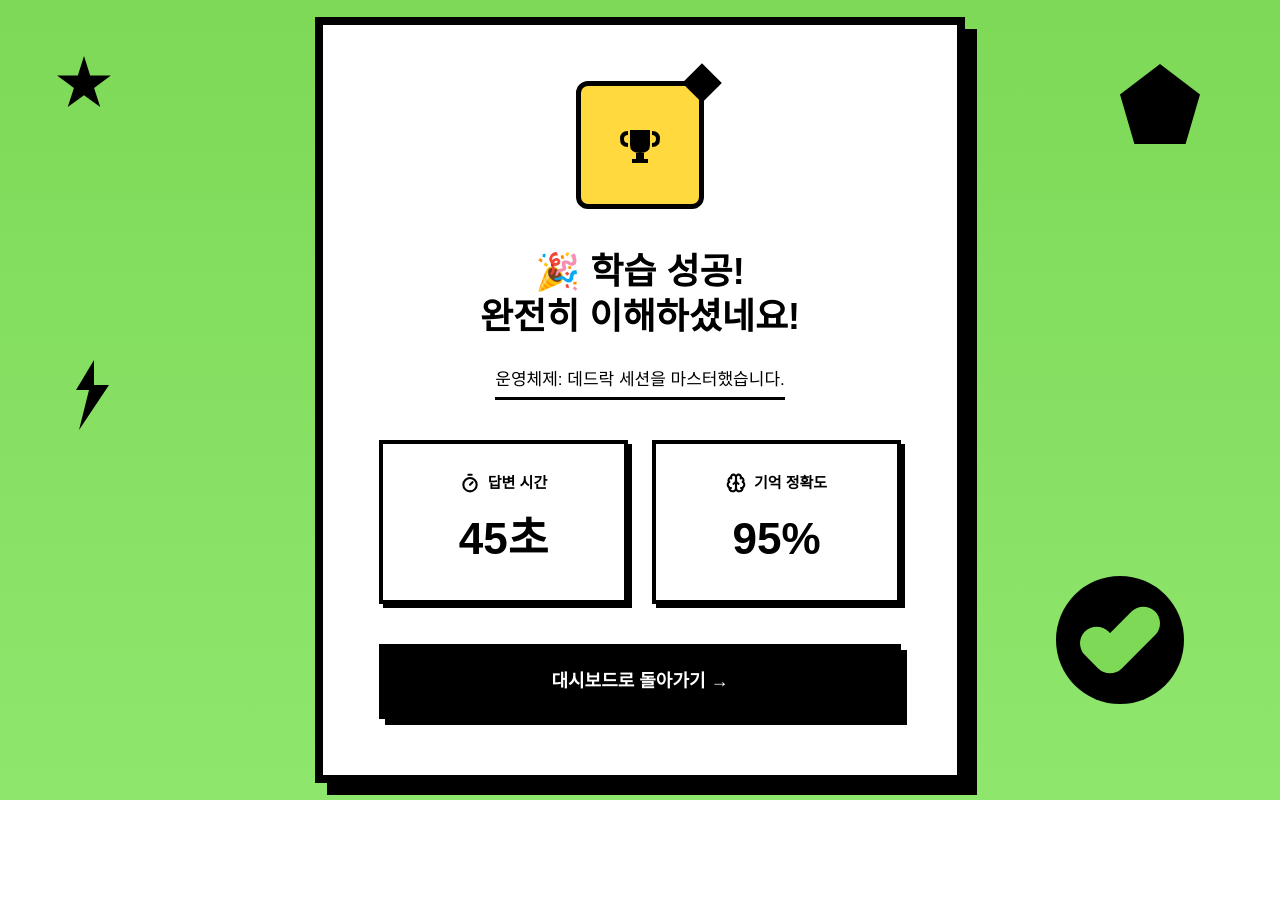
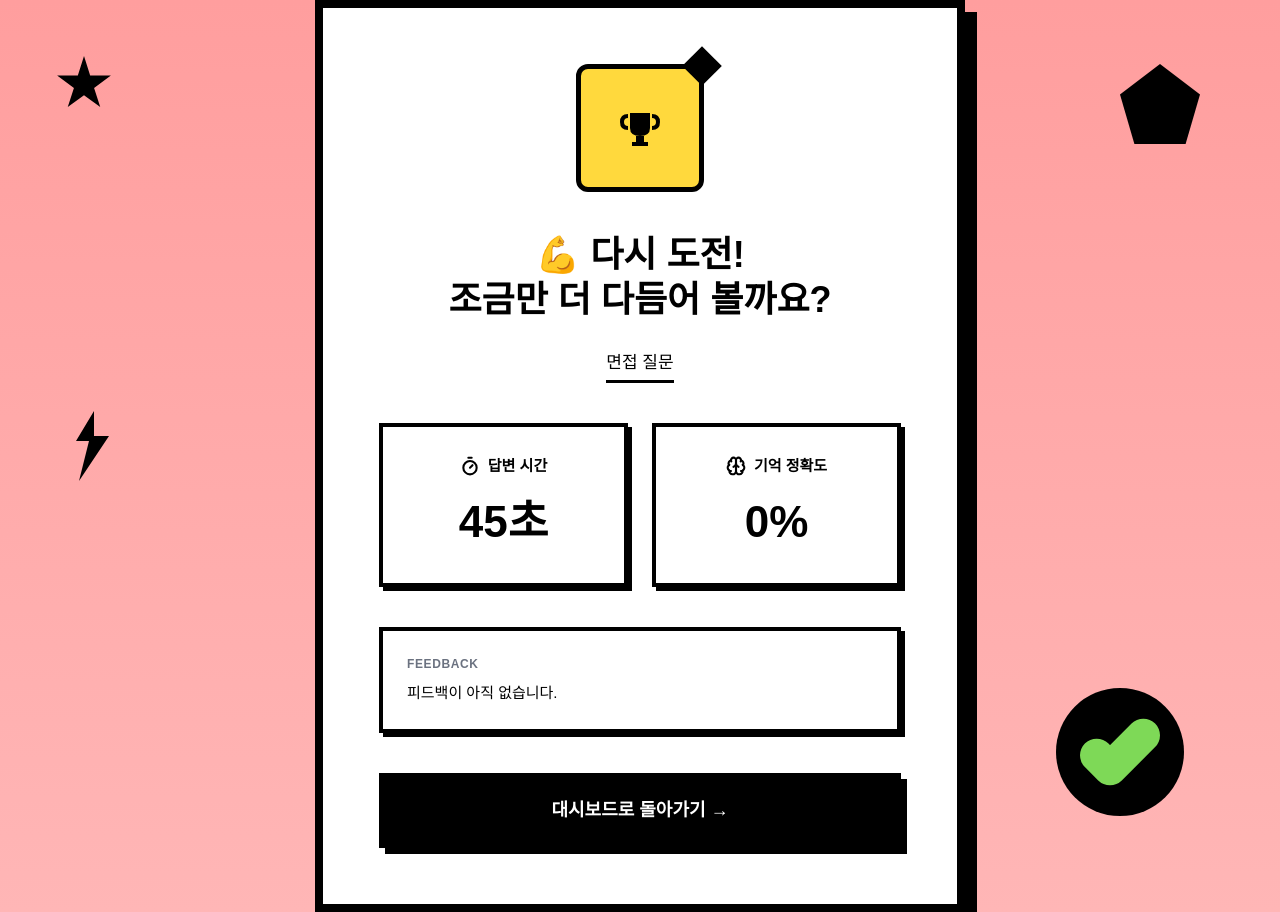
Before and after one commit to DORIV-PILMIN/DORIV-FE, a Next.js app: page /result in a window 1280 px wide. Before the commit the page ends 800 px from the top, so only its background shows below. Built offline with nearby package versions, Linux system fonts and the light colour scheme.

Commit message:
fix: wire interview start and question attempt submission flow

```diff
--- a/src/app/interview/page.tsx
+++ b/src/app/interview/page.tsx
@@ -1,8 +1,26 @@
 "use client";
 
 import Link from "next/link";
+import { useSearchParams } from "next/navigation";
+import { Suspense } from "react";
 
 export default function InterviewPage() {
+  return (
+    <Suspense fallback={<div className="min-h-screen bg-gradient-to-br from-[#5B7FE8] via-[#5574E5] to-[#6B5CE7]" />}>
+      <InterviewPageContent />
+    </Suspense>
+  );
+}
+
+function InterviewPageContent() {
+  const searchParams = useSearchParams();
+  const questionId = searchParams.get("questionId") ?? "";
+  const title = searchParams.get("title") ?? "면접 질문";
+
+  const quizHref = questionId
+    ? `/quiz?${new URLSearchParams({ questionId, title }).toString()}`
+    : "/quiz";
+
   return (
     <div className="min-h-screen bg-gradient-to-br from-[#5B7FE8] via-[#5574E5] to-[#6B5CE7] relative overflow-hidden">
       {/* Dotted Pattern Background */}
@@ -69,7 +87,7 @@ export default function InterviewPage() {
           <div className="border-[4px] border-black rounded-none p-8 mb-12 bg-[#FFFACD]">
             <p className="text-[19px] text-center text-black leading-relaxed font-medium">
               <span className="bg-[#C8FF6D] px-2 py-1 font-bold">
-                [은영체제: 레드락]
+                [{title}]
               </span>{" "}
               에 대해 설명할
               <br />
@@ -79,7 +97,7 @@ export default function InterviewPage() {
 
           {/* Start Button */}
           <Link
-            href="/quiz"
+            href={quizHref}
             className="w-full py-5 bg-[#C8FF6D] text-black border-[4px] border-black rounded-none font-bold text-[18px] shadow-[6px_6px_0px_rgba(0,0,0,1)] hover:shadow-[8px_8px_0px_rgba(0,0,0,1)] hover:-translate-y-1 active:translate-y-0 transition-all flex items-center justify-center gap-2"
           >
             <span className="text-xl">▶</span>
--- a/src/app/main/page.tsx
+++ b/src/app/main/page.tsx
@@ -28,6 +28,13 @@ export default function MainPage() {
   const recentSessions = questionData?.recentSessions ?? [];
   const flashcardCount = statsData?.flashcardCount ?? 1240;
   const retentionRate = statsData?.retentionRate ?? 84;
+
+  const interviewHref = waitingQuestion
+    ? `/interview?${new URLSearchParams({
+        questionId: waitingQuestion.questionId,
+        title: waitingQuestion.title,
+      }).toString()}`
+    : "/interview";
 
   return (
     <div className="min-h-screen bg-[#FAFAFA]">
@@ -60,11 +67,7 @@ export default function MainPage() {
                 </p>
               </div>
               <Link
-                href={
-                  waitingQuestion
-                    ? `/interview?questionId=${waitingQuestion.questionId}`
-                    : "/interview"
-                }
+                href={interviewHref}
                 className="absolute bottom-6 right-6 bg-[#FEE500] text-black border-2 border-black rounded px-6 py-3 text-sm font-bold cursor-pointer hover:-translate-y-0.5 transition-transform"
               >
                 지금 시작하기 →
--- a/src/app/quiz/page.tsx
+++ b/src/app/quiz/page.tsx
@@ -1,11 +1,70 @@
 "use client";
 
-import Link from "next/link";
-import { useState } from "react";
+import { Suspense, useState } from "react";
+import { useRouter, useSearchParams } from "next/navigation";
 import Header from "@/components/Header";
+import { useSubmitQuestionAttempt } from "@/hooks/useQuestions";
 
 export default function QuizPage() {
+  return (
+    <Suspense fallback={<div className="min-h-screen bg-[#FAFAFA]" />}>
+      <QuizPageContent />
+    </Suspense>
+  );
+}
+
+function QuizPageContent() {
+  const router = useRouter();
+  const searchParams = useSearchParams();
   const [answer, setAnswer] = useState("");
+  const [errorMessage, setErrorMessage] = useState<string | null>(null);
+
+  const questionId = searchParams.get("questionId") ?? "";
+  const questionTitle =
+    searchParams.get("title") ?? "운영체제에서 데드락(Deadlock)의 4가지 발생 조건은 무엇인가요?";
+
+  const submitAttemptMutation = useSubmitQuestionAttempt();
+
+  const handleSubmit = async () => {
+    const trimmedAnswer = answer.trim();
+
+    if (!questionId) {
+      setErrorMessage("질문 정보가 없습니다. 메인에서 다시 시작해 주세요.");
+      return;
+    }
+
+    if (!trimmedAnswer) {
+      setErrorMessage("답변을 입력해 주세요.");
+      return;
+    }
+
+    setErrorMessage(null);
+
+    try {
+      const response = await submitAttemptMutation.mutateAsync({
+        questionId,
+        request: {
+          answer: trimmedAnswer,
+        },
+      });
+
+      const { attempt } = response;
+      router.push(
+        `/result?${new URLSearchParams({
+          title: questionTitle,
+          result: attempt.result,
+          score: String(attempt.score),
+          feedback: attempt.feedback,
+        }).toString()}`
+      );
+    } catch (error) {
+      setErrorMessage(
+        error instanceof Error
+          ? error.message
+          : "답변 제출 중 오류가 발생했습니다. 다시 시도해 주세요."
+      );
+    }
+  };
 
   return (
     <div className="min-h-screen bg-[#FAFAFA]">
@@ -34,9 +93,7 @@ export default function QuizPage() {
 
             {/* Question Text */}
             <h1 className="text-[28px] font-bold text-black leading-tight">
-              운영체제에서 데드락(Deadlock)의 4가지 발생 조건은
-              <br />
-              무엇인가요?
+              {questionTitle}
             </h1>
           </div>
         </div>
@@ -53,15 +110,21 @@ export default function QuizPage() {
             placeholder="여기에 답변을 작성해주세요. 키워드를 중심으로 설명해보세요..."
             className="w-full h-[240px] border-[4px] border-black p-6 text-[15px] resize-none outline-none focus:ring-0"
           />
+
+          {errorMessage && (
+            <p className="mt-3 text-sm font-semibold text-[#C0392B]">{errorMessage}</p>
+          )}
         </div>
 
         {/* Submit Button */}
         <div className="flex justify-end">
-          <Link
-            href="/result"
+          <button
+            type="button"
+            onClick={handleSubmit}
+            disabled={submitAttemptMutation.isPending}
             className="px-8 py-4 bg-[#C8FF6D] text-black border-[4px] border-black font-bold text-[16px] shadow-[6px_6px_0px_rgba(0,0,0,1)] hover:shadow-[8px_8px_0px_rgba(0,0,0,1)] hover:-translate-y-1 active:translate-y-0 transition-all flex items-center gap-2"
           >
-            답변 완료
+            {submitAttemptMutation.isPending ? "제출 중..." : "답변 완료"}
             <svg
               className="w-5 h-5"
               fill="none"
@@ -75,7 +138,7 @@ export default function QuizPage() {
                 d="M5 13l4 4L19 7"
               />
             </svg>
-          </Link>
+          </button>
         </div>
       </main>
     </div>
--- a/src/app/result/page.tsx
+++ b/src/app/result/page.tsx
@@ -1,11 +1,36 @@
 "use client";
 
 import Link from "next/link";
+import { useSearchParams } from "next/navigation";
+import { Suspense } from "react";
 import { LuTimer, LuBrain } from "react-icons/lu";
 
 export default function ResultPage() {
   return (
-    <div className="min-h-screen bg-gradient-to-b from-[#7ED957] to-[#8FE66D] relative overflow-hidden">
+    <Suspense fallback={<div className="min-h-screen bg-gradient-to-b from-[#7ED957] to-[#8FE66D]" />}>
+      <ResultPageContent />
+    </Suspense>
+  );
+}
+
+function ResultPageContent() {
+  const searchParams = useSearchParams();
+  const result = searchParams.get("result") === "PASS" ? "PASS" : "FAIL";
+  const score = Number(searchParams.get("score") ?? "0");
+  const title = searchParams.get("title") ?? "면접 질문";
+  const feedback = searchParams.get("feedback") ?? "피드백이 아직 없습니다.";
+
+  const isPass = result === "PASS";
+  const scoreLabel = Number.isNaN(score) ? 0 : Math.max(0, Math.min(100, score));
+
+  return (
+    <div
+      className={`min-h-screen relative overflow-hidden ${
+        isPass
+          ? "bg-gradient-to-b from-[#7ED957] to-[#8FE66D]"
+          : "bg-gradient-to-b from-[#FF9E9E] to-[#FFB6B6]"
+      }`}
+    >
       {/* Decorative Elements */}
       {/* Star - Top Left */}
       <div className="absolute top-14 left-14">
@@ -92,16 +117,16 @@ export default function ResultPage() {
           {/* Success Message */}
           <div className="text-center mb-7">
             <h1 className="text-[36px] font-bold text-black leading-tight">
-              🎉 학습 성공!
+              {isPass ? "🎉 학습 성공!" : "💪 다시 도전!"}
               <br />
-              완전히 이해하셨네요!
+              {isPass ? "완전히 이해하셨네요!" : "조금만 더 다듬어 볼까요?"}
             </h1>
           </div>
 
           {/* Session Info */}
           <div className="text-center mb-10">
             <p className="text-[17px] text-black border-b-[3px] border-black inline-block pb-1 font-medium">
-              운영체제: 데드락 세션을 마스터했습니다.
+              {title}
             </p>
           </div>
 
@@ -122,8 +147,13 @@ export default function ResultPage() {
                 <LuBrain className="w-5 h-5" strokeWidth={2.5} />
                 기억 정확도
               </div>
-              <div className="text-[44px] font-bold text-black">95%</div>
+              <div className="text-[44px] font-bold text-black">{scoreLabel}%</div>
             </div>
+          </div>
+
+          <div className="mb-10 bg-white border-[4px] border-black p-6 text-black shadow-[4px_4px_0px_rgba(0,0,0,1)]">
+            <div className="text-[12px] font-bold text-gray-500 tracking-wider mb-2">FEEDBACK</div>
+            <p className="text-[15px] font-medium leading-relaxed">{feedback}</p>
           </div>
 
           {/* Dashboard Button */}
```
